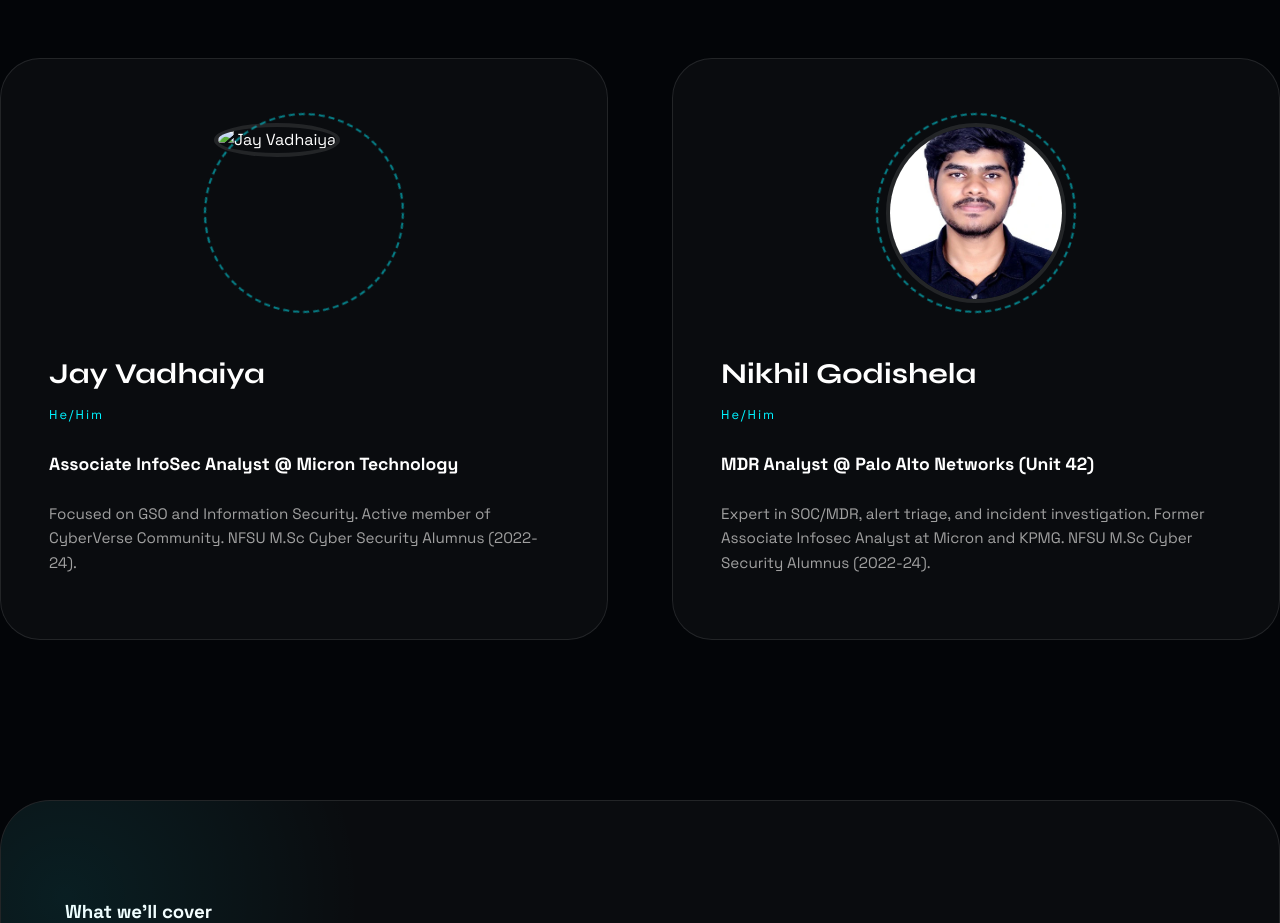
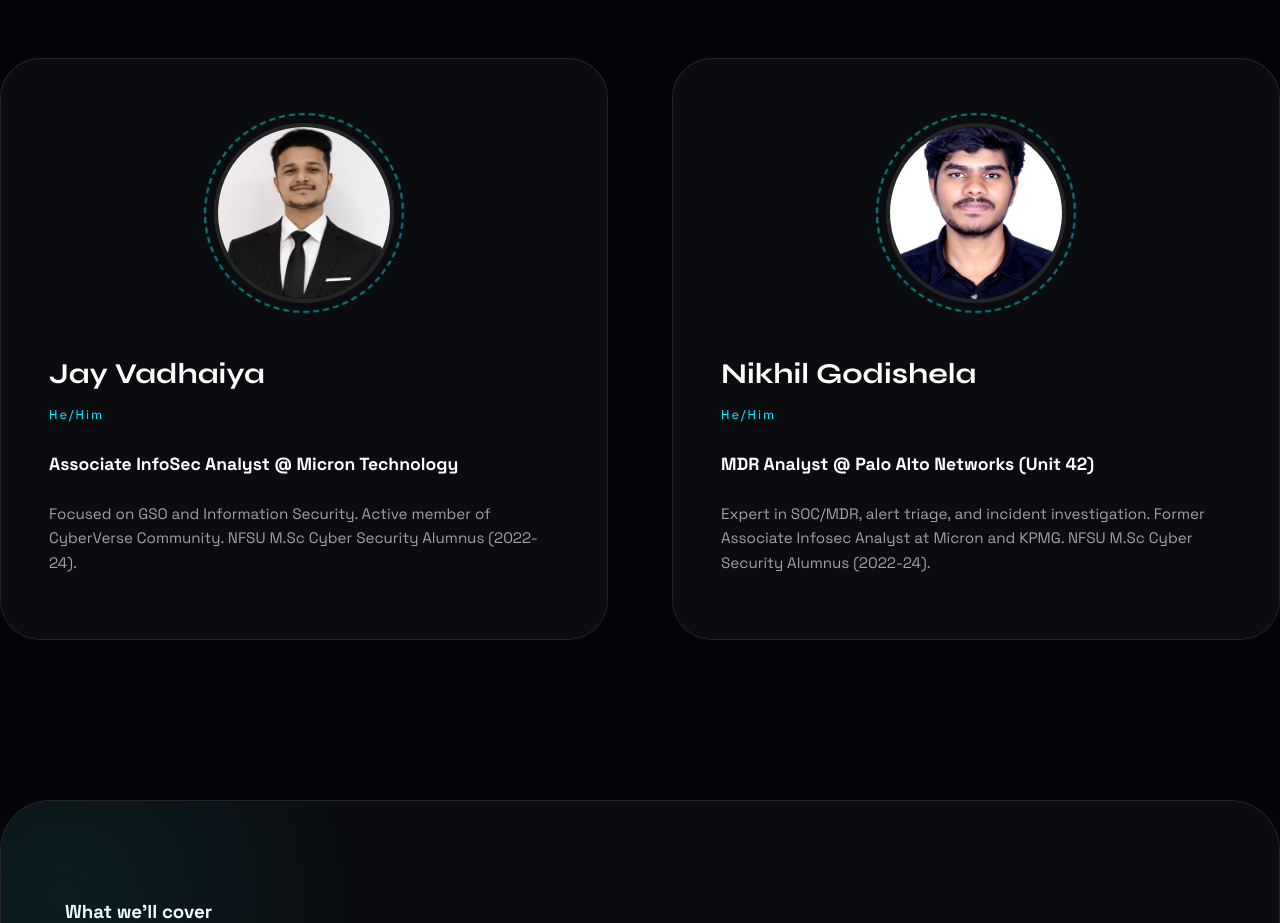
Before and after one commit to Atul2512anand/alumni-connect-2, a website: page index.html in a window 1280 px wide. Shown: the part 1100-2023 px from the top of the page. Drawn offline with nearby package versions, Linux system fonts and the light colour scheme.

Commit message:
Update speaker image source in index.html

```diff
--- a/index.html
+++ b/index.html
@@ -87,7 +87,7 @@
                     <div class="card-inner-glow"></div>
                     <div class="speaker-img-wrapper">
                         <div class="img-border-animate"></div>
-                        <img src="" alt="Jay Vadhaiya" class="speaker-img">
+                        <img src="2.PNG" alt="Jay Vadhaiya" class="speaker-img">
                     </div>
                     <div class="speaker-info">
                         <h4>Jay Vadhaiya</h4>
```
